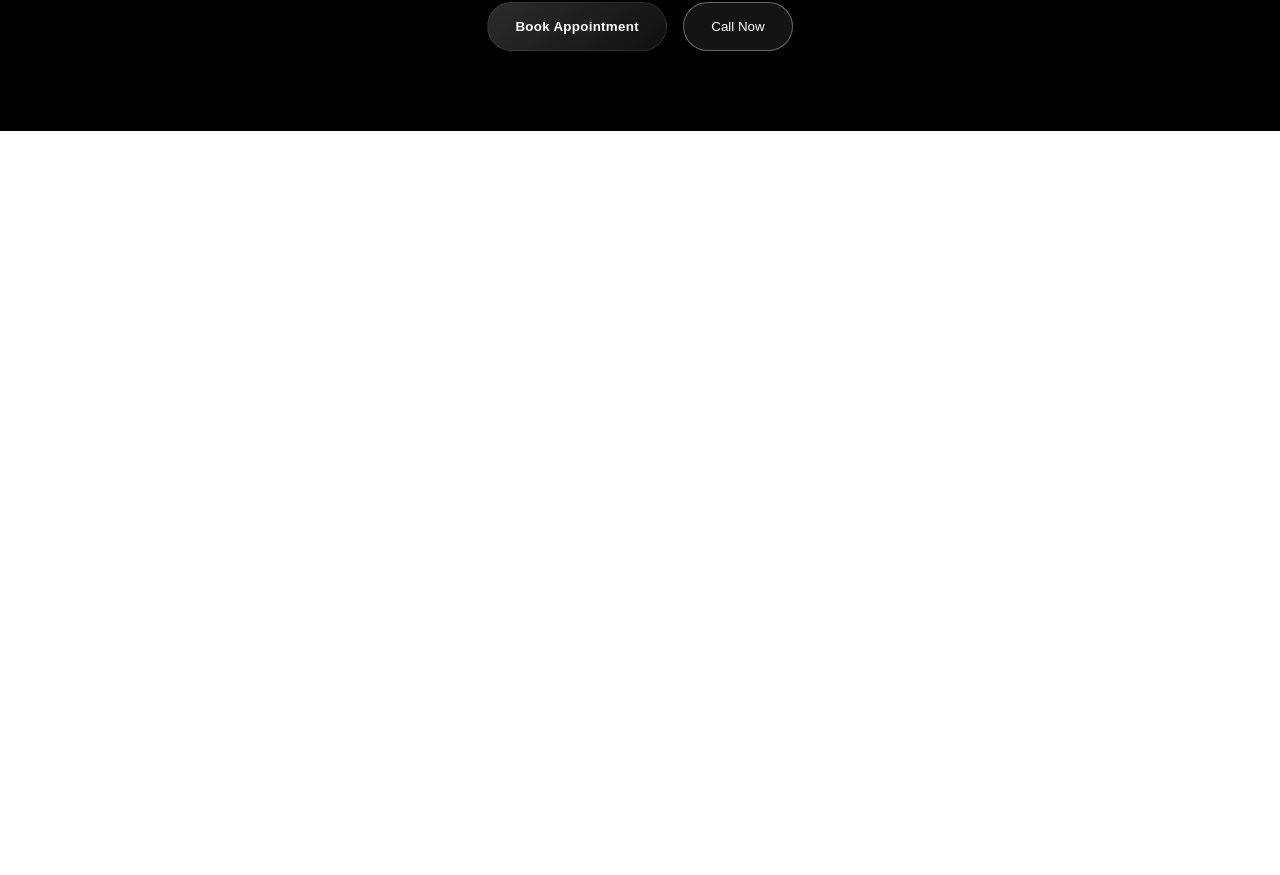
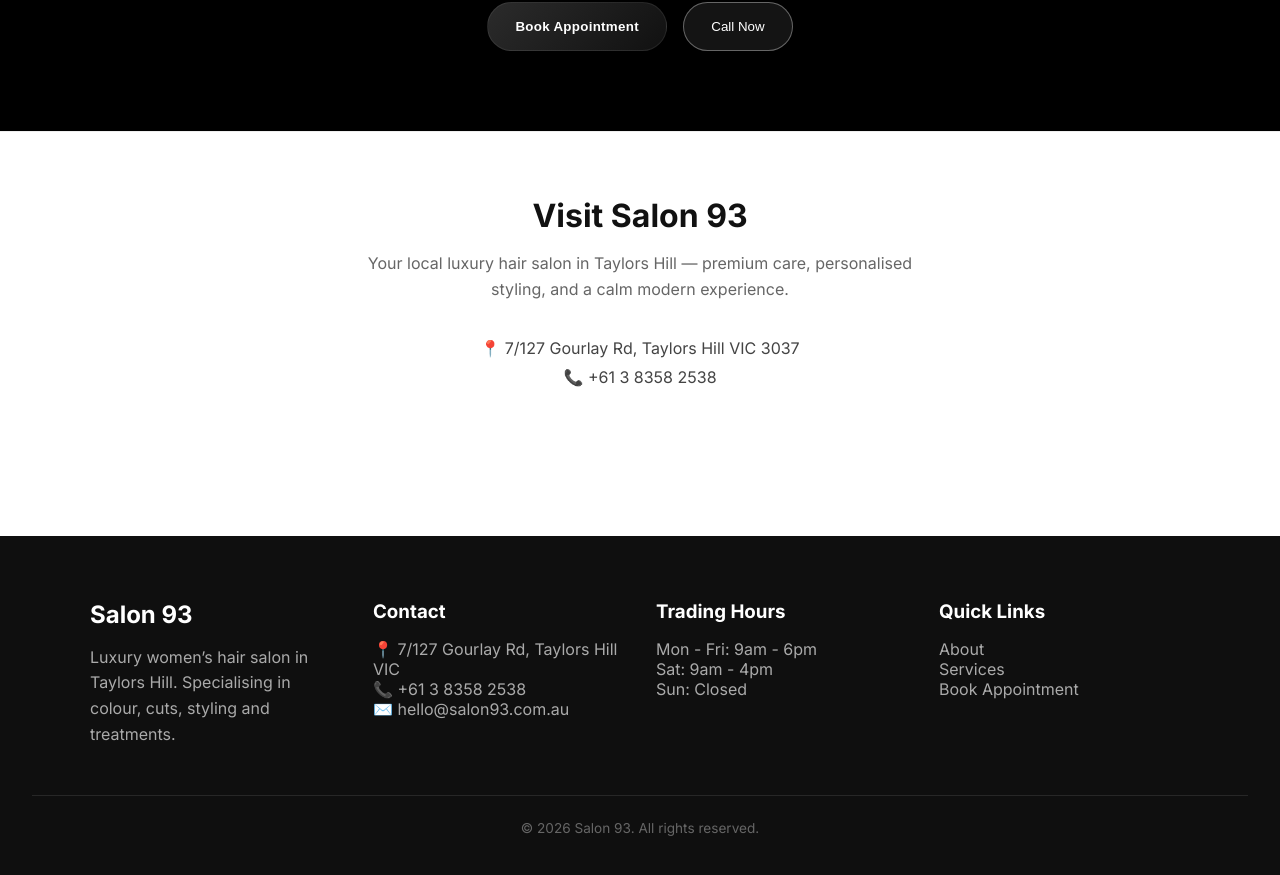
Before and after one commit to rrad0004-bot/salon93-website-v2, a Next.js app: page / in a window 1280 px wide. Shown: the part 1951-2826 px from the top of the page. Before the commit the page ends 2082 px from the top, so only its background shows below. Built offline with nearby package versions, Linux system fonts and the light colour scheme.

Commit message:
some upgrades

```diff
--- a/app/layout.js
+++ b/app/layout.js
@@ -1,5 +1,12 @@
 import "./globals.css";
 import Navbar from "../components/Navbar/Navbar";
+import Footer from "../components/Footer/Footer";
+
+export const metadata = {
+  title: "Salon 93 | Luxury Hair Salon Taylors Hill",
+  description:
+    "Premium women’s hair care specialising in colour, styling, and treatments in Taylors Hill VIC.",
+};
 
 export default function RootLayout({ children }) {
   return (
@@ -26,10 +33,11 @@ export default function RootLayout({ children }) {
       >
         <Navbar />
 
-        {/* PAGE CONTENT WRAPPER */}
-        <main style={{ paddingTop: "80px" }}>
-          {children}
-        </main>
+        {/* PAGE CONTENT */}
+        <main style={{ paddingTop: "80px" }}>{children}</main>
+
+        <Footer />
+
       </body>
     </html>
   );
--- a/app/page.js
+++ b/app/page.js
@@ -267,6 +267,45 @@ export default function Home() {
           </a>
         </div>
       </motion.section>
+
+      {/* FOOTER INFO SECTION */}
+      <section
+        style={{
+          padding: "4rem 2rem",
+          background: "#fff",
+          textAlign: "center",
+          borderTop: "1px solid #eee",
+        }}
+      >
+        <h2 style={{ fontSize: "2rem", fontWeight: "700" }}>
+          Visit Salon 93
+        </h2>
+
+        <p
+          style={{
+            marginTop: "1rem",
+            color: "#666",
+            maxWidth: "600px",
+            marginLeft: "auto",
+            marginRight: "auto",
+            lineHeight: "1.6",
+          }}
+        >
+          Your local luxury hair salon in Taylors Hill — premium care, personalised styling,
+          and a calm modern experience.
+        </p>
+
+        <div
+          style={{
+            marginTop: "2rem",
+            color: "#444",
+            lineHeight: "1.8",
+          }}
+        >
+          <p>📍 7/127 Gourlay Rd, Taylors Hill VIC 3037</p>
+          <p>📞 +61 3 8358 2538</p>
+        </div>
+      </section>
     </>
   );
 }
--- /dev/null
+++ b/components/Footer/Footer.js
@@ -0,0 +1,80 @@
+import Link from "next/link";
+
+export default function Footer() {
+    return (
+        <footer
+            style={{
+                background: "#0f0f0f",
+                color: "#fff",
+                padding: "4rem 2rem",
+                marginTop: "5rem",
+            }}
+        >
+            <div
+                style={{
+                    maxWidth: "1100px",
+                    margin: "0 auto",
+                    display: "grid",
+                    gridTemplateColumns: "repeat(auto-fit, minmax(200px, 1fr))",
+                    gap: "2rem",
+                }}
+            >
+                {/* BRAND */}
+                <div>
+                    <h2 style={{ fontSize: "1.5rem", fontWeight: "700" }}>
+                        Salon 93
+                    </h2>
+                    <p style={{ marginTop: "1rem", color: "#aaa", lineHeight: "1.6" }}>
+                        Luxury women’s hair salon in Taylors Hill. Specialising in colour,
+                        cuts, styling and treatments.
+                    </p>
+                </div>
+
+                {/* CONTACT */}
+                <div>
+                    <h3 style={{ marginBottom: "1rem" }}>Contact</h3>
+                    <p style={{ color: "#aaa" }}>📍 7/127 Gourlay Rd, Taylors Hill VIC</p>
+                    <p style={{ color: "#aaa" }}>📞 +61 3 8358 2538</p>
+                    <p style={{ color: "#aaa" }}>✉️ hello@salon93.com.au</p>
+                </div>
+
+                {/* HOURS */}
+                <div>
+                    <h3 style={{ marginBottom: "1rem" }}>Trading Hours</h3>
+                    <p style={{ color: "#aaa" }}>Mon - Fri: 9am - 6pm</p>
+                    <p style={{ color: "#aaa" }}>Sat: 9am - 4pm</p>
+                    <p style={{ color: "#aaa" }}>Sun: Closed</p>
+                </div>
+
+                {/* QUICK LINKS */}
+                <div>
+                    <h3 style={{ marginBottom: "1rem" }}>Quick Links</h3>
+
+                    <Link href="/about" style={{ color: "#aaa", display: "block" }}>
+                        About
+                    </Link>
+                    <Link href="/services" style={{ color: "#aaa", display: "block" }}>
+                        Services
+                    </Link>
+                    <Link href="/contact" style={{ color: "#aaa", display: "block" }}>
+                        Book Appointment
+                    </Link>
+                </div>
+            </div>
+
+            {/* BOTTOM BAR */}
+            <div
+                style={{
+                    marginTop: "3rem",
+                    borderTop: "1px solid rgba(255,255,255,0.1)",
+                    paddingTop: "1.5rem",
+                    textAlign: "center",
+                    color: "#666",
+                    fontSize: "0.85rem",
+                }}
+            >
+                © 2026 Salon 93. All rights reserved.
+            </div>
+        </footer>
+    );
+}
```
